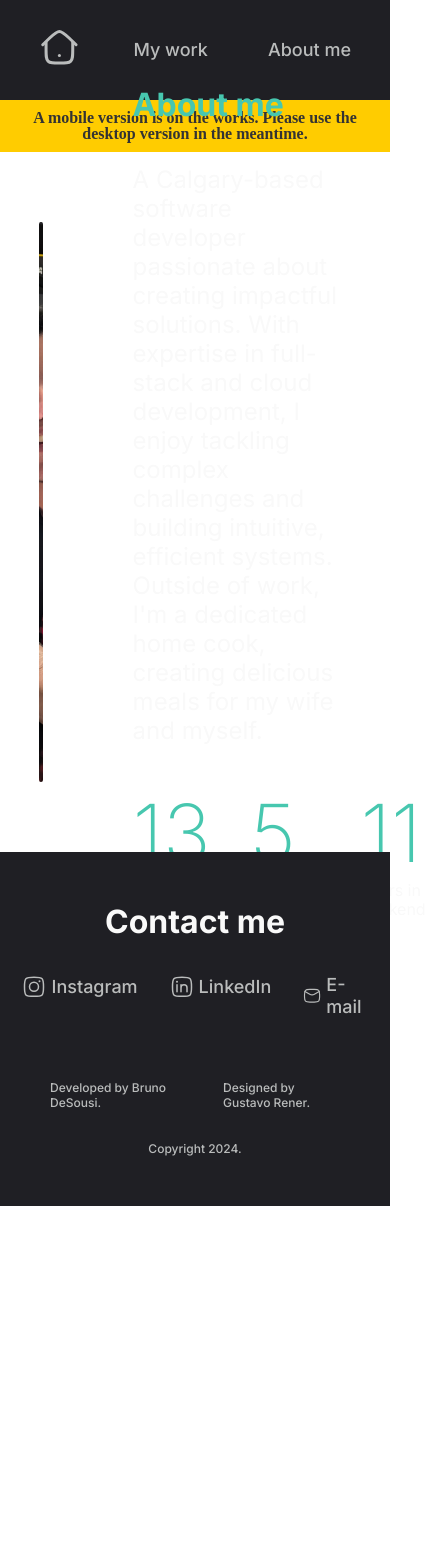
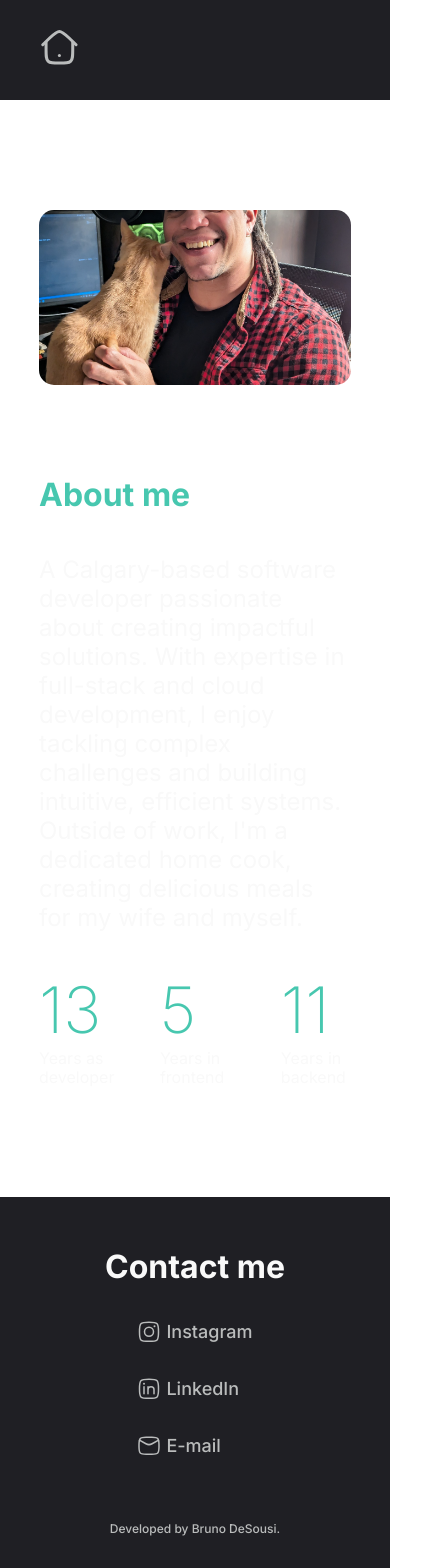
Before and after one commit to bruno7317/mural, an Angular app: page /about in a window 390 px wide. Shown: the top 1568 px of the page, 431 px wide, since content can reach past the window. Before the commit the page ends 1206 px from the top, so only its background shows below. Built offline with nearby package versions, Linux system fonts and the light colour scheme.

Commit message:
Fixes layout for mobile

```diff
--- a/src/app/app.component.html
+++ b/src/app/app.component.html
@@ -2,7 +2,6 @@
   <app-header></app-header>
 </header>
 <main>
-  <app-notification-banner></app-notification-banner>
   <router-outlet></router-outlet>
 </main>
 <footer>
--- a/src/app/components/about/about.component.css
+++ b/src/app/components/about/about.component.css
@@ -58,3 +58,45 @@
   font-weight: 200;
   line-height: 120%;
 }
+
+@media (max-width: 768px) {
+  .about-content {
+    flex-direction: column;
+  }
+
+  .container {
+    height: 130vh;
+  }
+
+  .picture {
+    width: 100%;
+  }
+
+  .about-content-text {
+    width: 100%;
+  }
+
+  .experience {
+    justify-content: space-between;
+  }
+
+  .highlight {
+    font-size: 8rem;
+  }
+
+  .description {
+    font-size: 1.3rem;
+    width: 11vw;
+  }
+}
+
+@media (max-width: 412px) {
+  .highlight {
+    font-size: 4rem;
+  }
+
+  .description {
+    font-size: 1rem;
+    width: 18vw;
+  }
+}
--- a/src/app/components/carousel/carousel.component.css
+++ b/src/app/components/carousel/carousel.component.css
@@ -100,3 +100,9 @@ img {
 .project-description {
   overflow: hidden;
 }
+
+@media (max-width: 412px) {
+  .carousel-container {
+    display: none;
+  }
+}
--- a/src/app/components/carousel/carousel.component.ts
+++ b/src/app/components/carousel/carousel.component.ts
@@ -53,6 +53,13 @@ export class CarouselComponent implements OnInit, OnDestroy {
   }
 
   navigateToProject(projectId: string): void {
-    this.router.navigate([`/projects/${projectId}`]);
+    this.router.navigateByUrl(`/projects/${projectId}`);
+
+    setTimeout(() => {
+      const element = document.getElementById(`project-${projectId}`);
+      if (element) {
+        element.scrollIntoView({ behavior: 'smooth' });
+      }
+    }, 0);
   }
 }
--- a/src/app/components/footer/footer.component.css
+++ b/src/app/components/footer/footer.component.css
@@ -40,3 +40,13 @@ a:hover {
 .contact-links li a:hover svg path {
   stroke: var(--verde-100);
 }
+
+@media (max-width: 412px) {
+  .contact-links {
+    flex-direction: column;
+  }
+
+  .credits {
+    flex-direction: column;
+  }
+}
--- a/src/app/components/header/header.component.css
+++ b/src/app/components/header/header.component.css
@@ -23,3 +23,9 @@
 .navbar a:hover svg path {
   stroke: var(--verde-100);
 }
+
+@media (max-width: 412px) {
+  .navbar__links {
+    display: none;
+  }
+}
--- a/src/app/components/highlights/highlights.component.css
+++ b/src/app/components/highlights/highlights.component.css
@@ -72,3 +72,17 @@
   pointer-events: none;
   text-align: center;
 }
+
+@media (max-width: 412px) {
+  .project-cards {
+    flex-direction: column;
+  }
+
+  .project-card {
+    width: auto;
+  }
+
+  .overlay {
+    opacity: 1;
+  }
+}
--- a/src/app/home/home.component.css
+++ b/src/app/home/home.component.css
@@ -43,11 +43,11 @@
 }
 
 .circle-1 {
-  top: -110px;
-  left: 80px;
+  top: -6vw;
+  left: 4vw;
   position: absolute;
-  width: 1681.253px;
-  height: 1681.253px;
+  width: 90vw;
+  height: 90vw;
   border-radius: 50%;
   flex-shrink: 0;
   opacity: 0.15;
@@ -56,12 +56,12 @@
 }
 
 .circle-2 {
-  top: 200px;
-  left: 400px;
+  top: 11vw;
+  left: 21vw;
   position: absolute;
   border-radius: 50%;
-  width: 1065.349px;
-  height: 1065.349px;
+  width: 57vw;
+  height: 57vw;
   flex-shrink: 0;
   opacity: 0.25;
   background: var(--cinza-400);
@@ -69,9 +69,9 @@
 
 .macbook {
   position: absolute;
-  top: 0px;
-  width: 1800px;
-  height: 2000px;
+  top: 5vh;
+  width: 96vw;
+  height: 105vw;
   background-image: url('/assets/images/macbook.png');
   background-size: contain;
   background-repeat: no-repeat;
@@ -93,6 +93,60 @@
   height: 800px;
 }
 
-@media screen and (max-width = 1024px) {
+@media (max-width: 768px) {
+  .macbook {
+    top: 10vh;
+  }
 
+  .circle-1 {
+    top: 14vw;
+  }
+
+  .circle-2 {
+    top: 31vw;
+  }
 }
+
+@media (max-width: 412px) {
+  .macbook {
+    display: none;
+  }
+
+  .circle-1 {
+    top: 40vw;
+  }
+
+  .circle-2 {
+    top: 57vw;
+  }
+
+  .intro {
+    padding: 50px 0;
+  }
+
+  .intro__background {
+    height: auto;
+  }
+
+  .hero {
+    font-size: 3rem;
+  }
+
+  .h1 {
+    font-size: 2rem;
+    font-weight: 500;
+  }
+
+  .p-03 {
+    font-size: 1.3rem;
+    font-weight: 300;
+  }
+
+  .intro__pitch {
+    width: auto;
+  }
+
+  .home__background {
+    height: auto;
+  }
+}
--- a/src/app/project-detail/project-detail.component.css
+++ b/src/app/project-detail/project-detail.component.css
@@ -134,6 +134,7 @@
   display: flex;
   list-style-type: none;
   gap: 15px;
+  flex-wrap: wrap;
 }
 
 .tags li {
@@ -152,3 +153,17 @@
   line-height: normal;
   letter-spacing: var(--Headline-Large-Tracking);
 }
+
+@media (max-width: 768px) {
+  .project-detail-image {
+    display: none;
+  }
+
+  .project-sections {
+    width: 100%;
+  }
+
+  .navbar {
+    display: none;
+  }
+}
```
